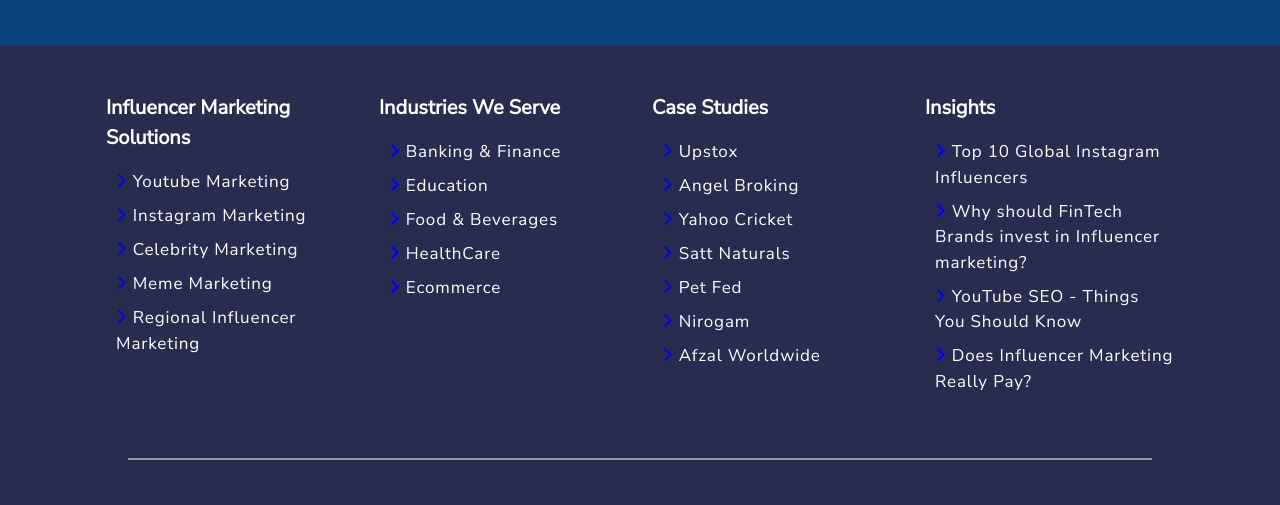
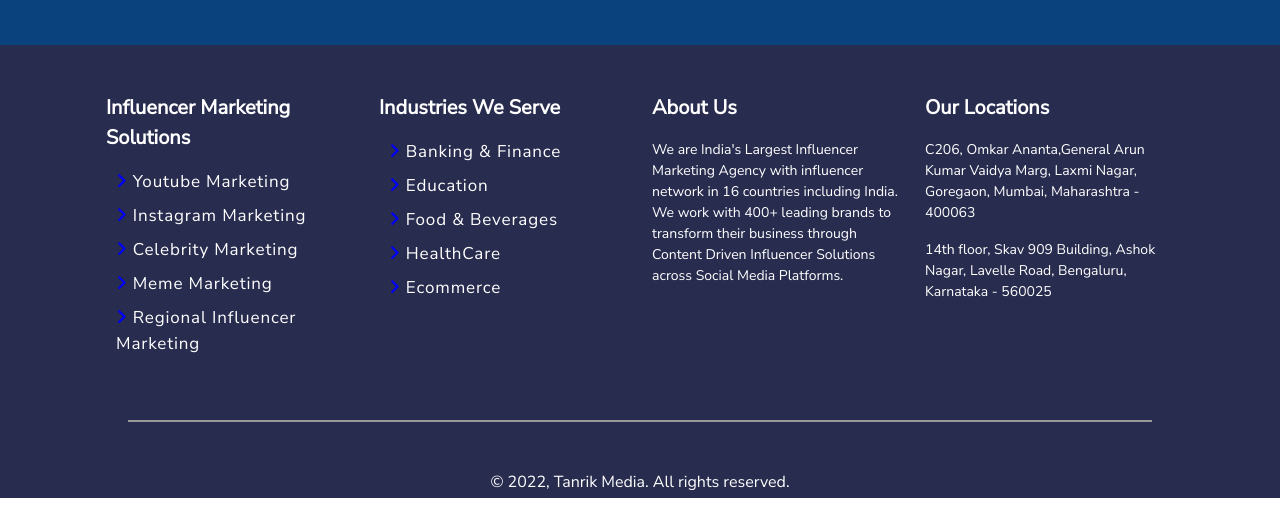
Before and after one commit to Airodragon/tanrik_media_sample, a plain HTML site: page index.html in a window 1280 px wide. Shown: the part 6008-6513 px from the top of the page. Drawn offline with nearby package versions, Linux system fonts and the light colour scheme.

Commit message:
minor update

```diff
--- a/index.html
+++ b/index.html
@@ -1837,85 +1837,6 @@
                     </div>
 
                     <div class="col-md-3 col-sm-6">
-                        <p style="font-size: 20px;font-weight: 600;">Case Studies</p>
-                        <ul type="none" style="font-size: 17px;padding: 0px;padding-left: 10px;" class="footer-ul">
-                            <li>
-                                <i class="fa fa-angle-right" aria-hidden="true"></i>
-
-                                Upstox
-
-                            </li>
-                            <li>
-                                <i class="fa fa-angle-right" aria-hidden="true"></i>
-                                Angel Broking
-
-                            </li>
-                            <li>
-                                <i class="fa fa-angle-right" aria-hidden="true"></i>
-                                Yahoo Cricket
-
-                            </li>
-                            <li>
-                                <i class="fa fa-angle-right" aria-hidden="true"></i>
-
-                                Satt Naturals
-
-                            </li>
-                            <li>
-                                <i class="fa fa-angle-right" aria-hidden="true"></i>
-
-                                Pet Fed
-                            </li>
-                            <li>
-                                <i class="fa fa-angle-right" aria-hidden="true"></i>
-
-
-                                Nirogam
-                            </li>
-                            <li>
-                                <i class="fa fa-angle-right" aria-hidden="true"></i>
-
-                                Afzal Worldwide
-                            </li>
-                        </ul>
-                    </div>
-
-                    <div class="col-md-3 col-sm-6">
-                        <p style="font-size: 20px;font-weight: 600;">Insights</p>
-                        <ul type="none" style="font-size: 17px;padding: 0px;padding-left: 10px;" class="footer-ul">
-                            <li>
-                                <i class="fa fa-angle-right" aria-hidden="true"></i>
-                                Top 10 Global Instagram Influencers
-                            </li>
-                            <li>
-                                <i class="fa fa-angle-right" aria-hidden="true"></i>
-
-                                Why should FinTech Brands invest in Influencer marketing?
-                            </li>
-                            <li>
-                                <i class="fa fa-angle-right" aria-hidden="true"></i>
-
-                                YouTube SEO - Things You Should Know
-                            </li>
-                            <li>
-                                <i class="fa fa-angle-right" aria-hidden="true"></i>
-
-                                Does Influencer Marketing Really Pay?
-                            </li>
-                        </ul>
-                    </div>
-
-
-
-                </div>
-            </div>
-
-            <div class="divider my-lg-5 my-md-4 my-2"
-                style="background-color: #999;height: 0.15em; width: 80%;margin: 0px auto;"></div>
-
-            <div class="container">
-                <div class="row px-lg-4 px-md-3 px-1">
-                    <div class="col-md-3 col-sm-6">
                         <p style="font-size: 20px;font-weight: 600;">About Us</p>
                         <p style="font-size: 14px;">
                             We are India's Largest Influencer Marketing Agency with influencer network in 16 countries
@@ -1933,6 +1854,20 @@
                             14th floor, Skav 909 Building, Ashok Nagar, Lavelle Road, Bengaluru, Karnataka - 560025
                         </p>
                     </div>
+
+
+
+
+
+                </div>
+            </div>
+<!--
+            <div class="divider my-lg-5 my-md-4 my-2"
+                style="background-color: #999;height: 0.15em; width: 80%;margin: 0px auto;"></div>
+
+            <div class="container">
+                <div class="row px-lg-4 px-md-3 px-1">
+
 
 
                     <div class="col-md-3 col-sm-6">
@@ -1979,7 +1914,7 @@
                         </span>
                     </div>
                 </div>
-            </div>
+            </div> -->
 
             <div class="divider my-lg-5 my-md-4 my-2"
                 style="background-color: #999;height: 0.15em; width: 80%;margin: 0px auto;"></div>
```
